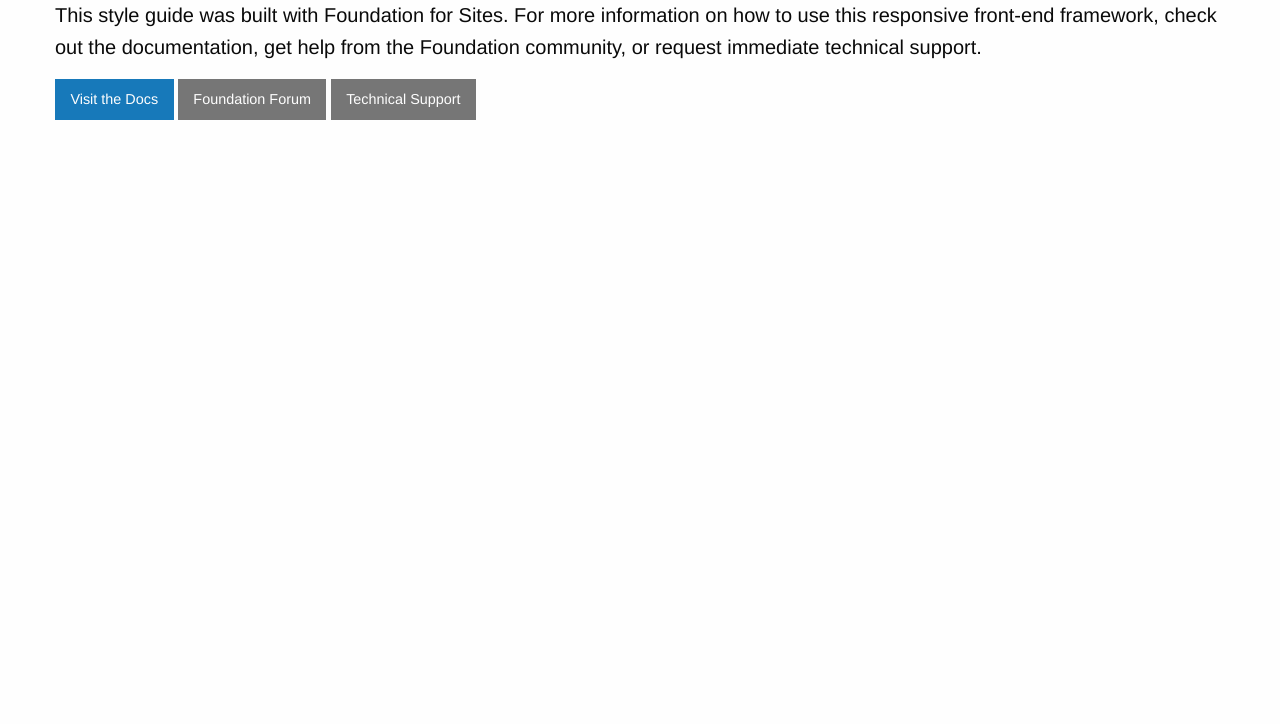
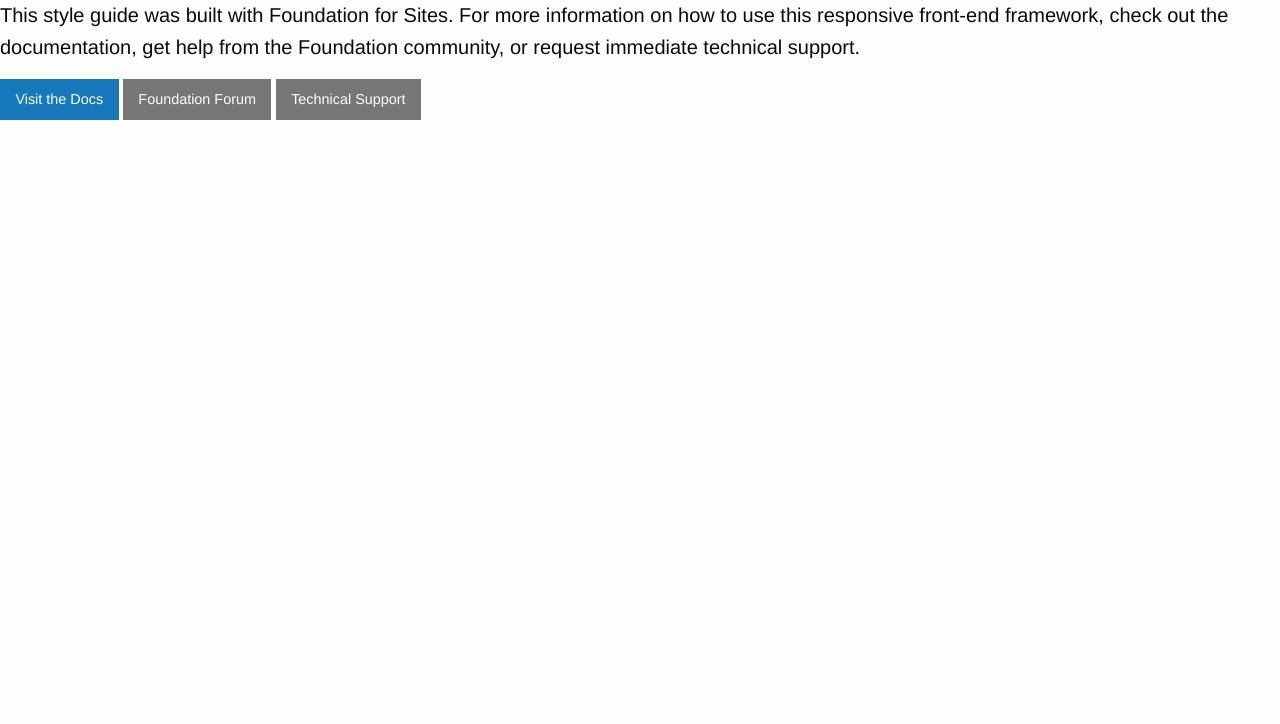
Before and after one commit to foundation/style-sherpa, a website: page template-flex.hbs in a window 1280 px wide. Shown: the part 76-800 px from the top of the page. Drawn offline with nearby package versions, Linux system fonts and the light colour scheme; files that its build step writes are made by us from their sources.

Commit message:
Remove duplicate css for .row

```diff
--- a/template-flex.hbs
+++ b/template-flex.hbs
@@ -26,13 +26,6 @@
         overflow-y: auto;
         margin-bottom: 1.5rem;
         line-height: 1.5rem;
-      }
-      /* Sets max width for .row */
-      .row {
-        max-width: 75rem;
-        padding-right: .9375rem;
-        padding-left: .9375rem;
-        margin: auto;
       }
       /* This styles the example rows used in the grid documentation. */
       .row.display {
```
